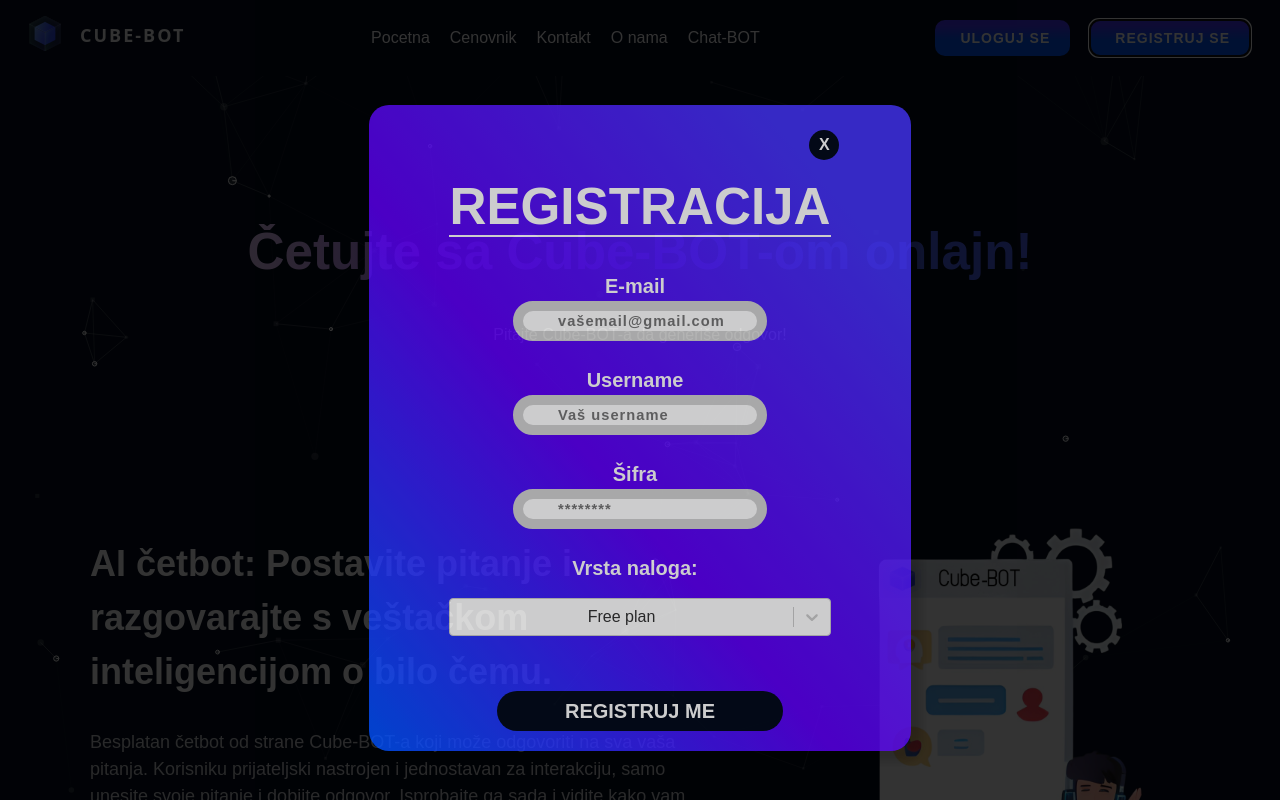
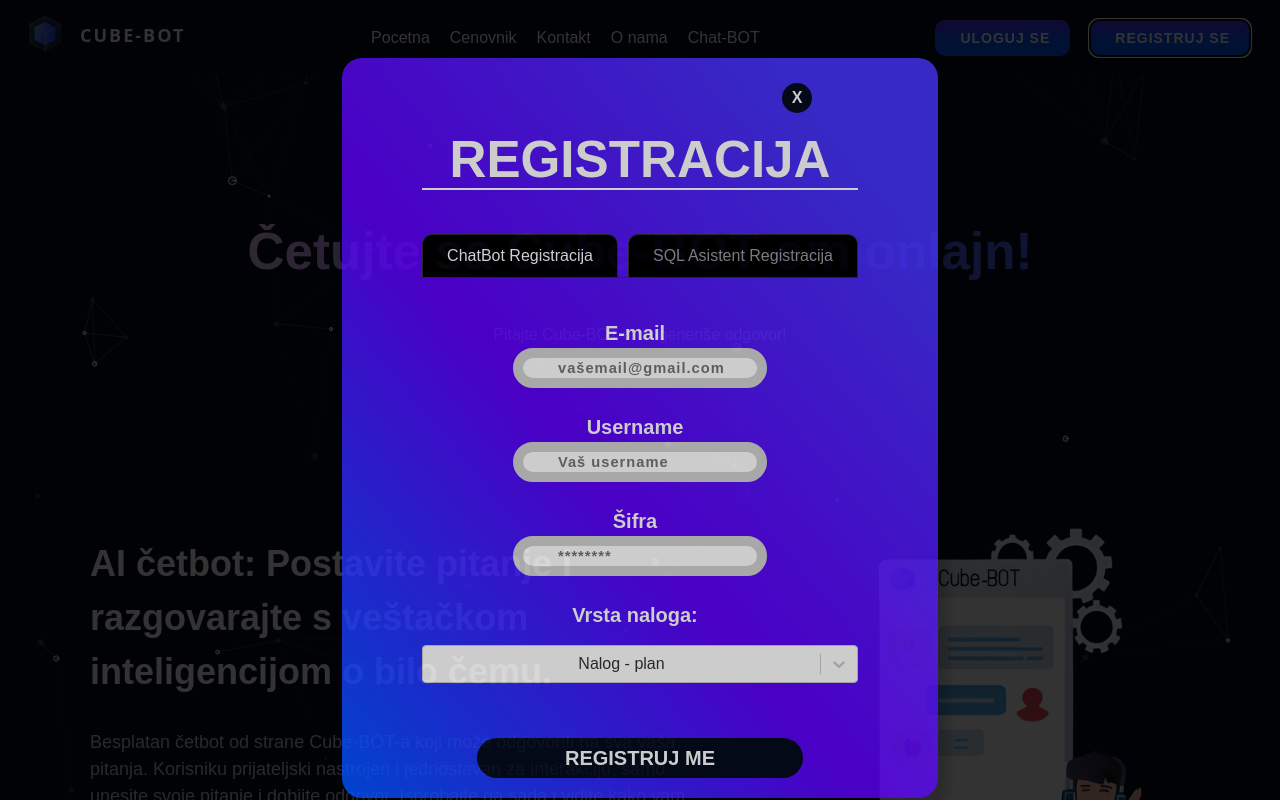
Before and after one commit to mladenkg123/Interactive-Chat-bot, a React (Vite) app in the folder front/: page / in a window 1280 px wide. Both pictures are taken after a click on the button "REGISTRUJ SE". Shown: the top 800 px of the page. Built offline with nearby package versions, Linux system fonts and the light colour scheme.

Commit message:
registration changes

```diff
--- a/front/src/components/Register.tsx
+++ b/front/src/components/Register.tsx
@@ -13,11 +13,17 @@ const Register = ({ isShowRegister, onCloseRegister} : RegisterProps) => {
   const [email, setEmail] = useState('');
   const [pass, setPass] = useState('');
   const [username, setUsername] = useState('');
-  const [plan, setPlan] = useState({ value: 'free', label: 'Free plan' });
+  const [plan, setPlan] = useState({ value: 'free', label: 'Nalog - plan' });
+  const [sqlAcc, setSqlAcc] = useState({ value: 'Student', label: 'Student' });
+  const [chatbotRegister, setChatBotRegister] = useState(true);
   const options =  [
       { value: 'free', label: 'Free plan' },
       { value: 'pro', label: 'Pro plan' },
       { value: 'business', label: 'Biznis plan', },
+    ];
+  const options2 =  [
+      { value: 'Student', label: 'Student' },
+      { value: 'Profesor', label: 'Profesor' }
     ];
   const handleSubmit = (e: { preventDefault: () => void; }) => {
     e.preventDefault();
@@ -74,6 +80,10 @@ const Register = ({ isShowRegister, onCloseRegister} : RegisterProps) => {
         <button className="close-button" onClick={onCloseRegister}>X</button> {/* Close button */}
           <form onSubmit={handleSubmit}>
             <h1 className="register-text">REGISTRACIJA</h1>
+            <div className="dOFkZA">
+              <button type='button' className={`iAhmAY ${chatbotRegister ? 'active' : ''}`} onClick={() => setChatBotRegister(true)}>ChatBot Registracija</button>
+              <button type='button' className={`izLjpj ${!chatbotRegister ? 'active' : ''}`} onClick={() => setChatBotRegister(false)}>SQL Asistent Registracija</button>
+              </div>
             <label style={{color:"white"}}>E-mail</label>
             <br></br>
             <input className="register-box" value={email} onChange={(e) => setEmail(e.target.value)} type="email" placeholder="vašemail@gmail.com" id="email" name="email" />
@@ -87,11 +97,19 @@ const Register = ({ isShowRegister, onCloseRegister} : RegisterProps) => {
             <input className="register-box"  value={pass} onChange={(e) => setPass(e.target.value)} type="password" placeholder="********" id="password" name="password" />
             <br></br>
             <label style={{color:"white"}}>Vrsta naloga:</label>
+            {chatbotRegister ? (
             <Select
              defaultValue={plan}
               onChange={setPlan}
               options={options}
               />
+            ) : (
+              <Select
+              defaultValue={sqlAcc}
+              onChange={setSqlAcc}
+              options={options2}
+              />
+            )}
             <input type="submit" value="REGISTRUJ ME" className="register-btn" />
           </form>
         </div>
--- a/front/src/components/register.css
+++ b/front/src/components/register.css
@@ -137,3 +137,71 @@
     background-color: #535bf2ff;
     transform: scale(1.1);
 }
+.dOFkZA {
+  display: flex;
+  width: 100%;
+  border-bottom: 1px solid rgb(51, 51, 51);
+  align-items: flex-end;
+  -webkit-box-pack: center;
+  justify-content: center;
+  margin-bottom: 40px;
+  gap: 10px;
+}
+.iAhmAY {
+  display: flex;
+  background: black;
+  padding: 12px 24px;
+  border-width: 1px 1px 0px;
+  border-top-style: solid;
+  border-right-style: solid;
+  border-left-style: solid;
+  border-top-color: rgb(51, 51, 51);
+  border-right-color: rgb(51, 51, 51);
+  border-left-color: rgb(51, 51, 51);
+  border-image: initial;
+  border-bottom-style: initial;
+  border-bottom-color: initial;
+  border-radius: 10px 10px 0px 0px;
+  color: rgb(153, 153, 153);
+  font-weight: 500;
+}
+.iAhmAY > span {
+  display: none;
+  margin-left: 6px;
+}
+.izLjpj {
+  display: flex;
+  background: black;
+  padding: 12px 24px;
+  border-width: 1px 1px 0px;
+  border-top-style: solid;
+  border-right-style: solid;
+  border-left-style: solid;
+  border-top-color: rgb(51, 51, 51);
+  border-right-color: rgb(51, 51, 51);
+  border-left-color: rgb(51, 51, 51);
+  border-image: initial;
+  border-bottom-style: initial;
+  border-bottom-color: initial;
+  border-radius: 10px 10px 0px 0px;
+  color: rgb(153, 153, 153);
+  font-weight: 500;
+}
+@media (min-width: 992px){
+.izLjpj > span {
+    display: flex;
+}
+}
+.izLjpj > span {
+    display: none;
+    margin-left: 6px;
+}
+.iAhmAY.active {
+  color: rgb(255, 255, 255);
+  background: black;
+}
+
+.izLjpj.active {
+  color: rgb(255, 255, 255);
+  background: black;
+}
```
